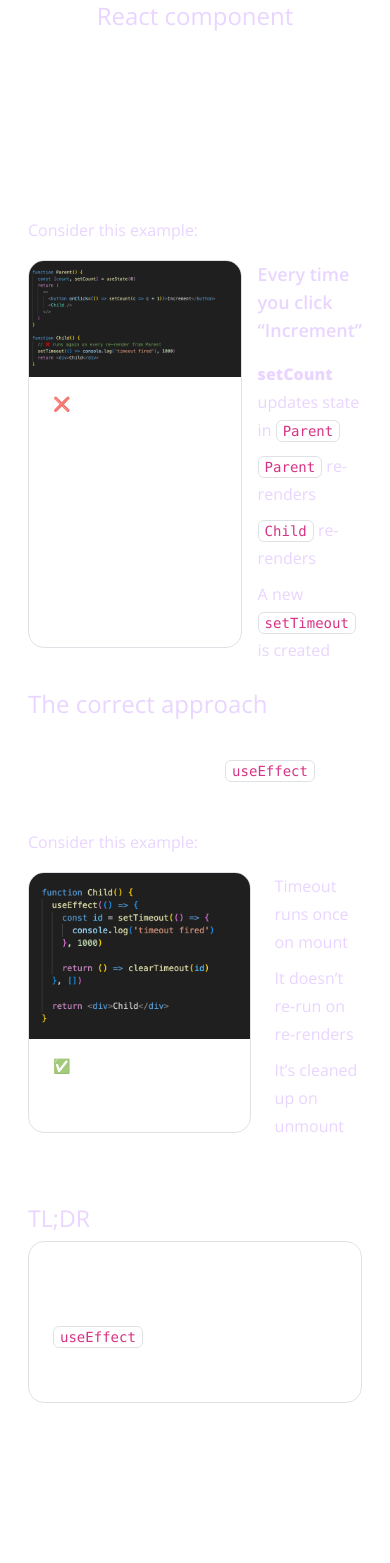
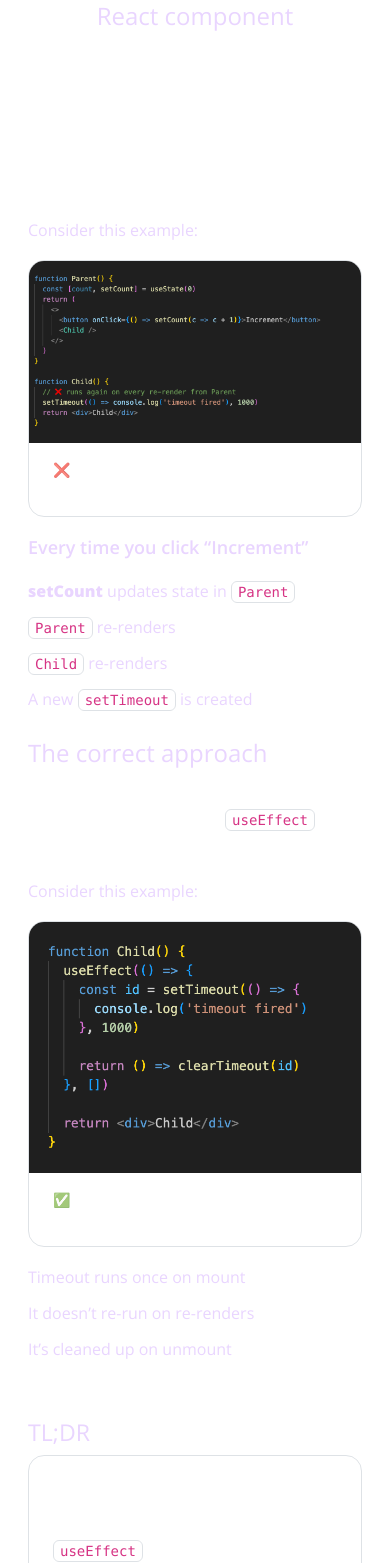
Before and after one commit to marizambarda/portfolio, a React (Vite) app: page / in a window 390 px wide. Shown: the part 8898-10461 px from the top of the page. Built offline with nearby package versions, Linux system fonts and the light colour scheme.

Commit message:
fix flex

```diff
--- a/src/pages/BlogPostsPage/BlogPostsPage.tsx
+++ b/src/pages/BlogPostsPage/BlogPostsPage.tsx
@@ -116,7 +116,7 @@ function Post() {
       <section>
         <p>Consider this example:</p>
 
-        <div className="flex gap-3">
+        <div className="gap-3 md:flex">
           <CodeImage
             src={img1}
             caption="❌ Timer created in the component body (runs again on re-render)"
@@ -153,7 +153,7 @@ function Post() {
           </p>{" "}
         </div>
         <p>Consider this example:</p>
-        <div className="flex gap-4">
+        <div className="gap-3 md:flex">
           <CodeImage
             src={img2}
             caption="✅ Timer runs once on mount and is cleaned up on unmount"
```
